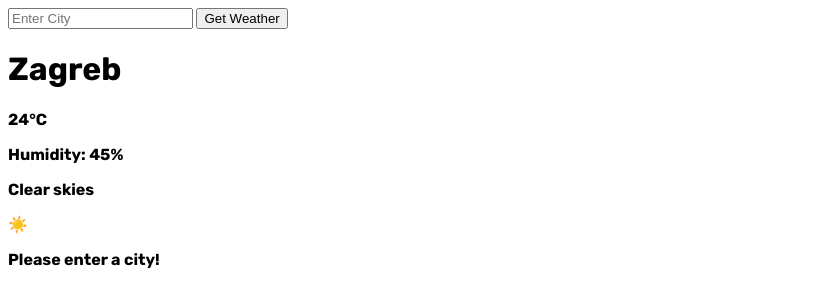
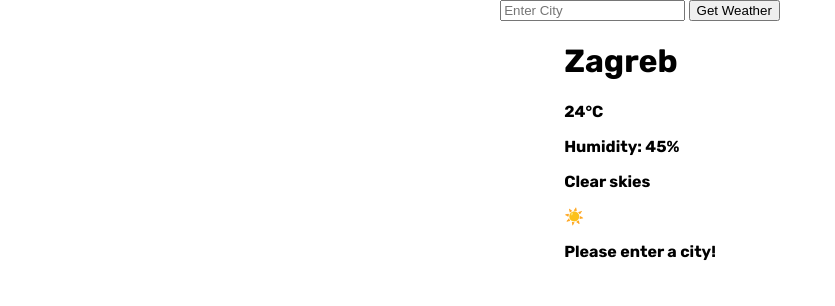
Before and after one commit to MatijaVukadinovic/weather-app, a plain HTML site: page index.html in a window 1280 px wide. Shown: the whole page, without its empty margins (0-835 px from the left). Drawn offline with Linux system fonts and the light colour scheme.

Commit message:
Center all content

```diff
--- a/style.css
+++ b/style.css
@@ -2,4 +2,8 @@
 
 body {
     font-family: 'Rubik', sans-serif;
+    margin: 0;
+    display: flex;
+    flex-direction: column;
+    align-items: center;
 }
```
